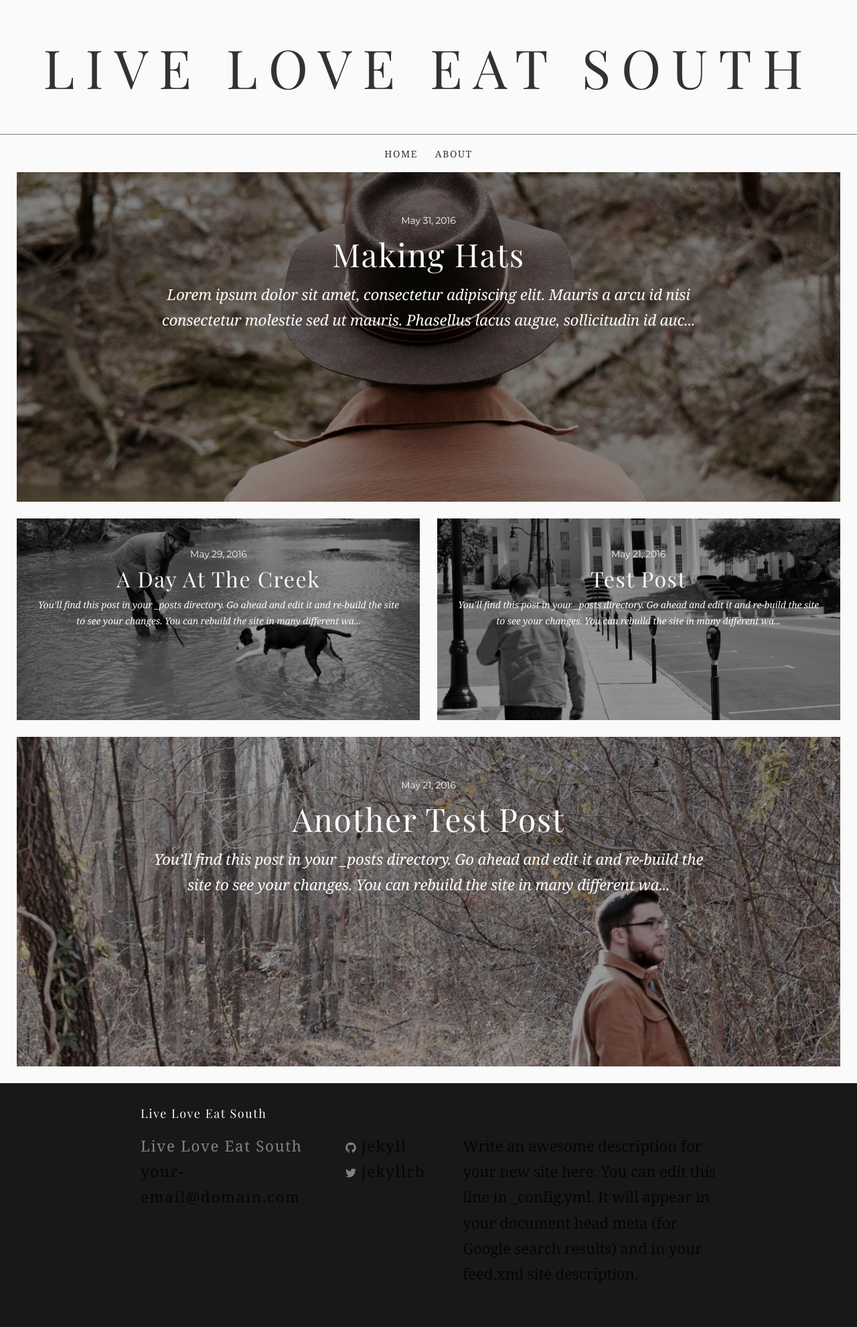
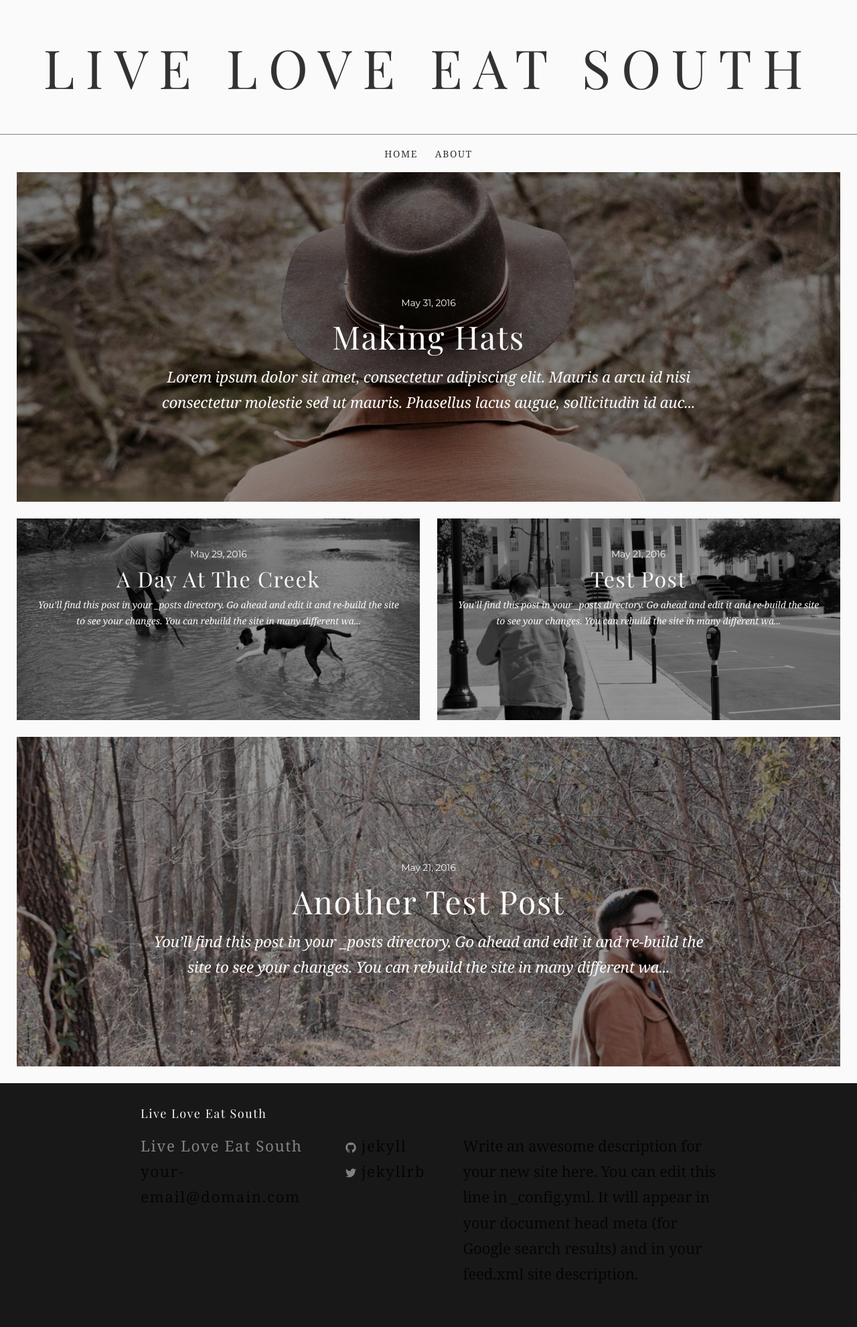
Before and after one commit to jtgry/blog, a Jekyll site: the page built from index.html, in a window 1280 px wide. Shown: the whole page at 67% size. Built offline with Jekyll 4.4.1, drawn with Linux system fonts in a browser that asks for light colours; some web fonts are replaced.

Commit message:
Updated '/_sass/_layout.scss' via CloudCannon

```diff
--- a/_sass/_layout.scss
+++ b/_sass/_layout.scss
@@ -330,7 +330,7 @@
   text-align: center;
 }
 .post-item.featured .post-item-container{
-    padding-top: 5%;
+    padding-top: 15%;
 }
 
 .post-item.featured .post-item-title{
```
